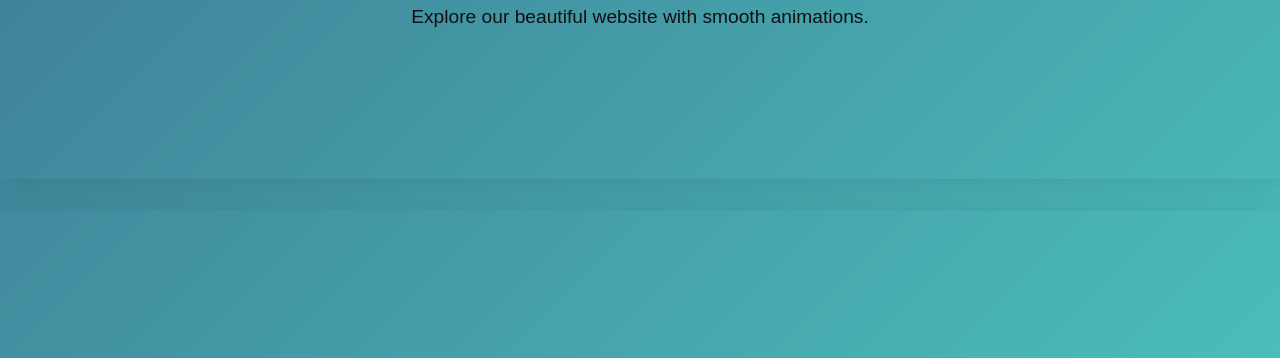
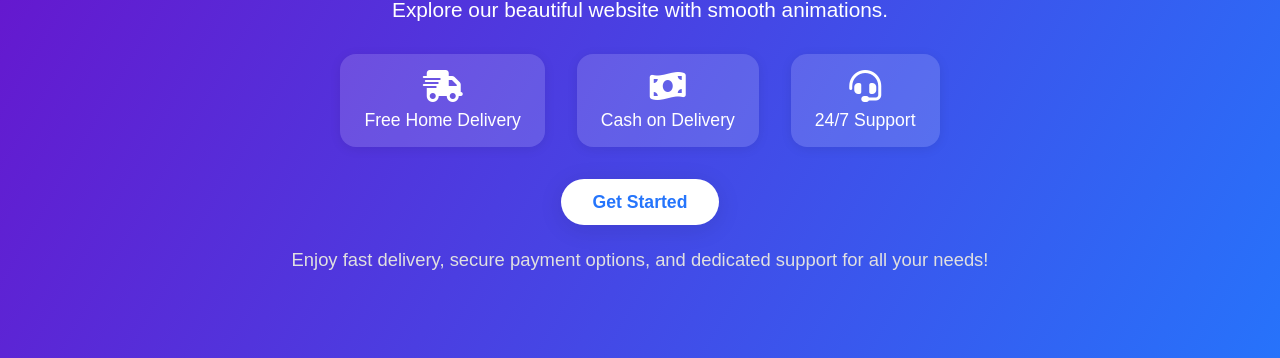
Before and after one commit to im-masum/layout-concept-03, a plain HTML site: page index.html in a window 1280 px wide. Shown: the part 332-690 px from the top of the page. Drawn offline with Linux system fonts and the light colour scheme.

Commit message:
I have applied certain updates to the codebase.

```diff
--- a/index.html
+++ b/index.html
@@ -53,8 +53,26 @@
 
     <!-- Sections -->
     <section id="home" class="hero">
-        <h1>Welcome to Home</h1>
-        <p>Explore our beautiful website with smooth animations.</p>
+        <div class="hero-content">
+            <h1 class="hero-title">Welcome to Home</h1>
+            <p class="hero-desc">Explore our beautiful website with smooth animations.</p>
+            <div class="hero-features">
+                <div class="feature">
+                    <i class="fa-solid fa-truck-fast"></i>
+                    <span>Free Home Delivery</span>
+                </div>
+                <div class="feature">
+                    <i class="fa-solid fa-money-bill-wave"></i>
+                    <span>Cash on Delivery</span>
+                </div>
+                <div class="feature">
+                    <i class="fa-solid fa-headset"></i>
+                    <span>24/7 Support</span>
+                </div>
+            </div>
+            <a href="#services" class="hero-btn">Get Started</a>
+            <p class="hero-extra">Enjoy fast delivery, secure payment options, and dedicated support for all your needs!</p>
+        </div>
     </section>
     <section id="service1">
         <h1>Service 1</h1>
--- a/style.css
+++ b/style.css
@@ -286,6 +286,105 @@ section p {
     font-size: 1.2em;
 }
 
+/* Hero Section */
+.hero {
+    display: flex;
+    align-items: center;
+    justify-content: center;
+    min-height: 80vh;
+    background: linear-gradient(120deg, #6a11cb 0%, #2575fc 100%);
+}
+
+.hero-content {
+    text-align: center;
+    color: #fff;
+    opacity: 0;
+    transform: translateY(40px);
+    animation: fadeInUp 1.2s ease-out forwards;
+}
+
+@keyframes fadeInUp {
+    to {
+        opacity: 1;
+        transform: translateY(0);
+    }
+}
+
+.hero-title {
+    font-size: 3rem;
+    font-weight: 700;
+    margin-bottom: 1rem;
+    letter-spacing: 2px;
+}
+
+.hero-desc {
+    font-size: 1.3rem;
+    margin-bottom: 2rem;
+}
+
+.hero-btn {
+    display: inline-block;
+    padding: 0.8rem 2rem;
+    background: #fff;
+    color: #2575fc;
+    border-radius: 30px;
+    font-weight: 600;
+    font-size: 1.1rem;
+    text-decoration: none;
+    box-shadow: 0 4px 24px rgba(0,0,0,0.1);
+    transition: background 0.3s, color 0.3s, transform 0.2s;
+}
+
+.hero-btn:hover {
+    background: #2575fc;
+    color: #fff;
+    transform: translateY(-3px) scale(1.05);
+}
+
+/* Hero Features */
+.hero-features {
+    display: flex;
+    justify-content: center;
+    gap: 2rem;
+    margin-bottom: 2rem;
+    animation: fadeInUp 1.8s 0.5s ease-out forwards;
+    opacity: 0;
+    transform: translateY(40px);
+}
+
+.hero-content .feature {
+    display: flex;
+    flex-direction: column;
+    align-items: center;
+    background: rgba(255,255,255,0.15);
+    padding: 1rem 1.5rem;
+    border-radius: 16px;
+    box-shadow: 0 2px 12px rgba(0,0,0,0.08);
+    color: #fff;
+    font-size: 1.1rem;
+    transition: transform 0.3s;
+}
+
+.hero-content .feature:hover {
+    transform: translateY(-5px) scale(1.05);
+    background: rgba(255,255,255,0.25);
+}
+
+.hero-content .feature i {
+    font-size: 2rem;
+    margin-bottom: 0.5rem;
+    color: #fff;
+}
+
+.hero-extra {
+    margin-top: 1.5rem;
+    font-size: 1.15rem;
+    color: #e0e0e0;
+    animation: fadeInUp 2.2s 1s ease-out forwards;
+    opacity: 0;
+    transform: translateY(40px);
+}
+
 /* Responsive Design */
 @media (max-width: 768px) {
 
@@ -356,4 +455,9 @@ section p {
     .modal{
         position: relative;
     }
+
+    .hero-features {
+        flex-direction: column;
+        gap: 1rem;
+    }
 }
```
